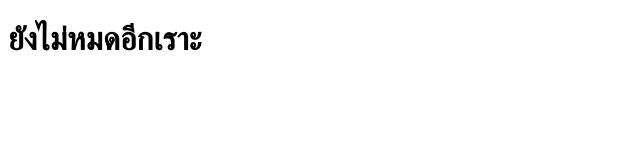
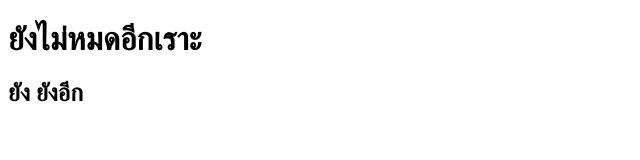
Before and after one commit to nopparut280545/project01, a plain HTML site: page testx.html in a window 1280 px wide. Shown: the whole page, without its empty margins (0-640 px from the left). Drawn offline with Linux system fonts and the light colour scheme.

Commit message:
add h2 in file testx

```diff
--- a/testx.html
+++ b/testx.html
@@ -7,5 +7,6 @@
 </head>
 <body>
     <h1>ยังไม่หมดอีกเราะ</h1>
+    <h2>ยัง ยังอีก</h2>
 </body>
 </html>
```
